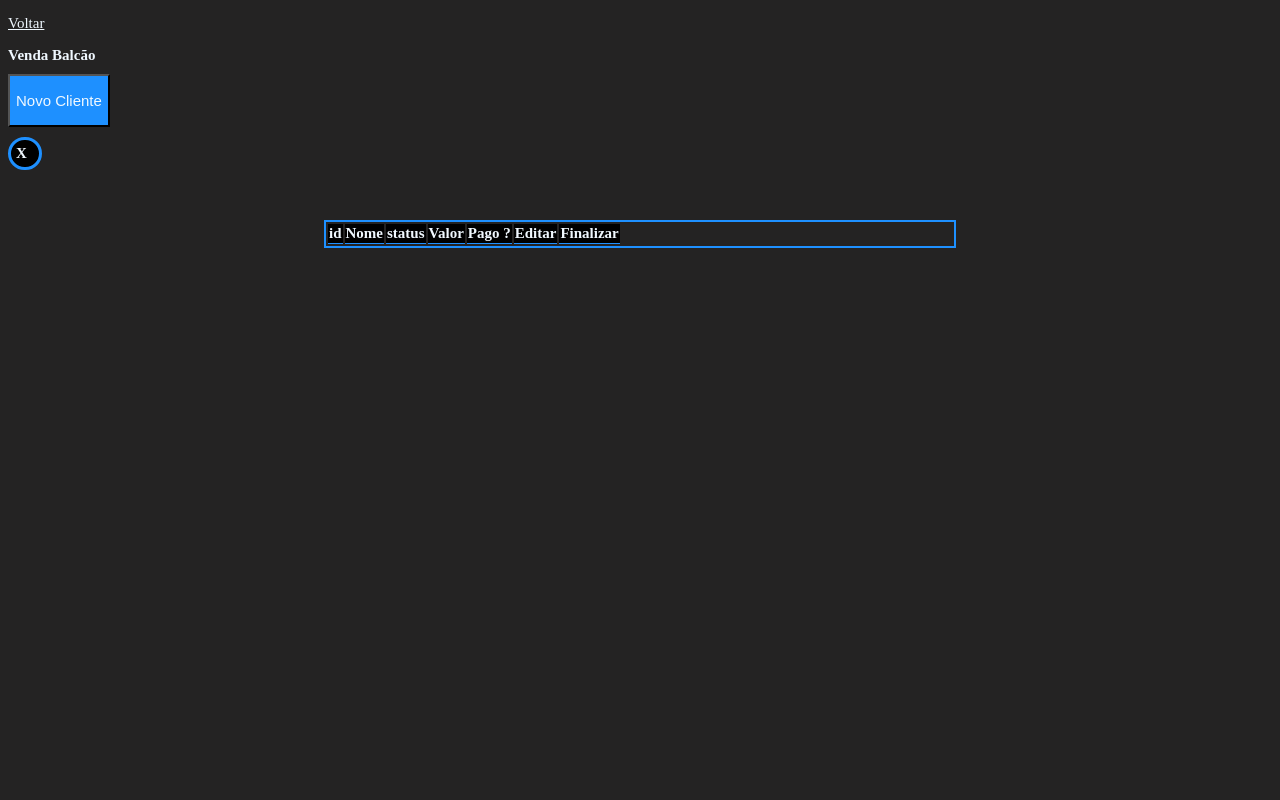
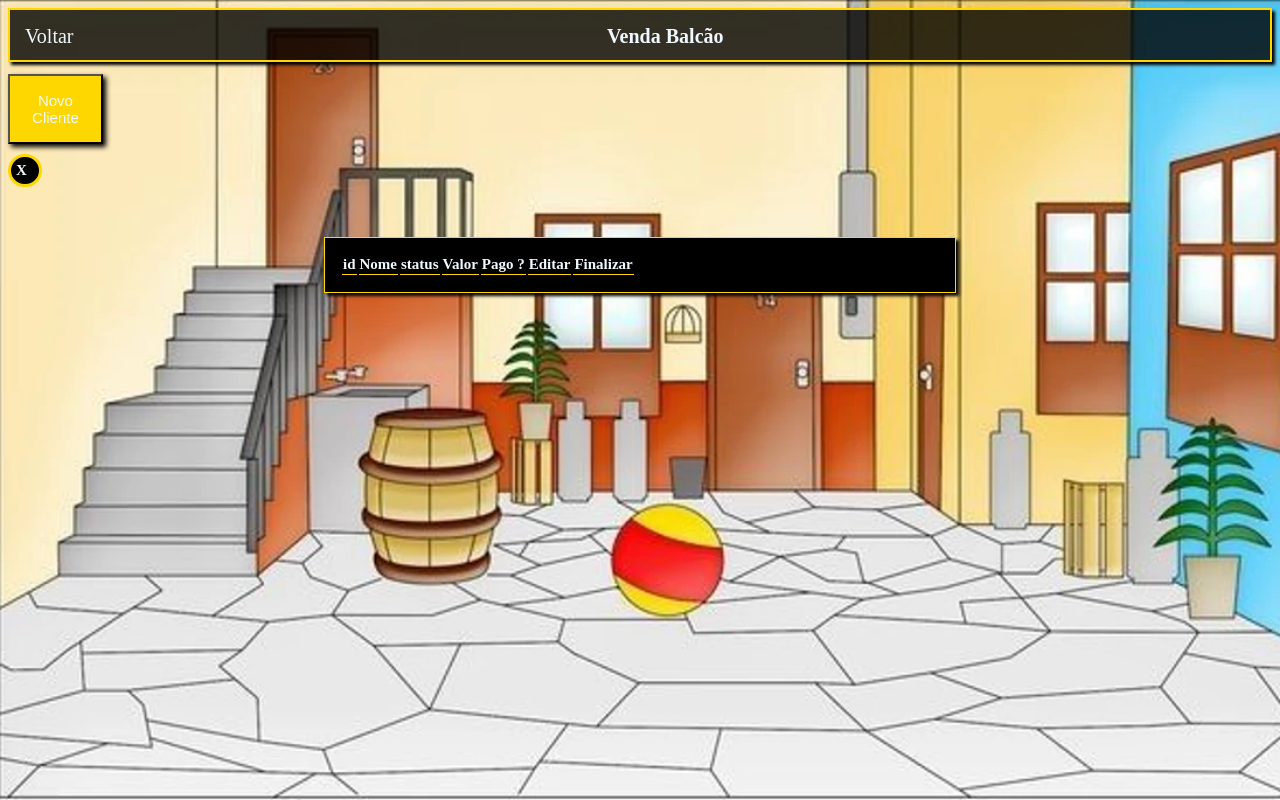
Before and after one commit to edsonvitor2/Projeto-Pastelaria, a website: page html/balcao.html in a window 1280 px wide. Drawn offline with Linux system fonts and the light colour scheme; no server answers.

Commit message:
atualização layout balcao e devilery e index

```diff
--- a/css/Balcao.css
+++ b/css/Balcao.css
@@ -4,6 +4,26 @@
 }
 body{
     background-color: #242323;
+    background-image: url('/icones/fundo.webp');
+    background-size: cover;
+    background-attachment: fixed;
+    background-repeat: no-repeat;
+}
+header{
+    border: solid 2px #FFD700;
+    background-color: rgba(0, 0, 0, 0.8);
+    box-shadow: 3px 3px 3px #000;
+    height: 50px;
+}
+header p{
+    font-size: 20px;
+    float: left;
+    width: 45%;
+    margin: 15px;
+}
+header h1{
+    font-size: 20px;
+    margin: 15px;
 }
 h2{
     text-align: center;
@@ -13,7 +33,7 @@ h2{
 }
 #parar-pedido{
     background-color: #000;
-    border: solid dodgerblue;
+    border: solid #FFD700;
     border-radius: 20px;
     width: 18px;
     padding: 5px;
@@ -21,29 +41,39 @@ h2{
 
 .pedidos{
     width: 50%;
+    padding: 15px;
     border: solid 2px;
     margin-top:50px ;
     margin-left: auto;
     margin-right: auto;
-    color: dodgerblue;
+    color: #000;
+    background-color:rgba(0, 0, 0, 1);
+    box-shadow: 3px 3px 3px #000;
     display: block;
+    border: solid 1px #FFD700;
 }
 .pedidos td{
-    border-bottom: solid 1px dodgerblue;
+    border-bottom: solid 1px #FFD700;
     padding: 10px;
     width:30%;
     background-color: #000;
 }
 th{
     background-color: #000;
-    border-bottom: solid 1px dodgerblue;
+    border-bottom: solid 1px #FFD700;
 }
 .Cardapio{
     display: none;
+    background-color: rgba(0, 0, 0, 0.8);
+    height: 100%;
+    width: 100%;
+    float: left;
+    border: solid 1px #FFD700;
+    box-shadow: 3px 3px 5px black;
 }
 button{
     cursor: pointer;
-    background-color: dodgerblue;
+    background-color: #FFD700;
 }
 .criar-clientes{
     position: absolute;
@@ -54,17 +84,16 @@ button{
     padding: 15px;
     border-radius: 15px;
     width: 28%;
-    color: aliceblue;
     display: none;
 }
 fieldset{
-    border: solid 3px dodgerblue;
+    border: solid 3px #FFD700;
 }
 legend{
-    border: solid 1px dodgerblue;
+    border: solid 1px #FFD700;
     border-radius:10px ;
     padding: 10px;
-    background-color: dodgerblue;
+    background-color: #FFD700;
 }
 legend.fechar{
     width: 20px;
@@ -128,29 +157,29 @@ button img.btn-carrinho{
     float: left;
 }
 .produtos{
-    border: solid  dodgerblue;
+    border: solid  #FFD700;
     width: 99.3%;
     margin: 5px;
 }
 .produtos td{
     background-color: #000;
-    border: solid 1px dodgerblue;
+    border: solid 1px #FFD700;
     padding: 5px;
 }
 .montar{
     margin: 1px;
     display: block;
-    border: solid 3px dodgerblue;
+    border: solid 3px #FFD700;
     height: 100%;
     float: left;
     background-color: black;
     width: 34.5%;
 }
 .montar td{
-    border-bottom:solid dodgerblue;
+    border-bottom:solid #FFD700;
 }
 .carrinho{
-    border: solid dodgerblue;
+    border: solid #FFD700;
     background-color: black;
     float: left;
     width: 34%;
@@ -167,14 +196,16 @@ h1.add-sabores{
 
 
 .produto{
-    border: solid 1px dodgerblue;
+    border: solid 1px #FFD700;
     width: 100%;
     height: 120px;
     float: left;
 }
 
-.nome-cliente{
-    display: block;
+.novo-cliente{
+    margin-top: 12px;
+    box-shadow: 3px 3px 5px #000;
+    width: 7.5%;
 }
 
 .qtd{
@@ -204,7 +235,7 @@ h1.add-sabores{
     font-size: 30px;
   }
   .fecharCardapioAdc{
-    border: solid dodgerblue;
+    border: solid #FFD700;
     color: red;
     font-family:Arial, Helvetica, sans-serif;
     font-size: 30px;
@@ -228,7 +259,7 @@ h1.add-sabores{
 .adicionais{
     width: 350px;
     border-radius: 15px;
-    border: solid dodgerblue;
+    border: solid #FFD700;
     display: none;
     position: fixed;
     top: 70px;
@@ -306,9 +337,9 @@ h1.add-sabores{
     text-align: center;
 }
 .td{
-    border-left: solid 1px dodgerblue;
-    border-bottom: solid 1px dodgerblue;
-    border-top: solid 1px dodgerblue;
+    border-left: solid 1px #FFD700;
+    border-bottom: solid 1px #FFD700;
+    border-top: solid 1px #FFD700;
     width: 14%;
 }
 
@@ -316,12 +347,12 @@ h1.add-sabores{
     margin: 1px;
     float: right;
     width: 30%;
-    border: solid dodgerblue;
+    border: solid #FFD700;
     background-color: #000;
 }
 .Pagamento{
     width:100%;
-    border: solid dodgerblue;
+    border: solid #FFD700;
 }
 .Total{
     width:20%;
--- a/css/delivery.css
+++ b/css/delivery.css
@@ -4,16 +4,47 @@
 }
 body{
     background-color: #242323;
+    background-image: url('/icones/fundo.webp');
+    background-size: cover;
+    background-attachment: fixed;
+    background-repeat: no-repeat;
+}
+header{
+    border: solid 2px #FFD700;
+    background-color: rgba(0, 0, 0, 0.8);
+    box-shadow: 3px 3px 3px #000;
+    height: 50px;
+}
+header p{
+    font-size: 20px;
+    float: left;
+    width: 45%;
+    margin: 15px;
+}
+header h1{
+    font-size: 20px;
+    margin: 15px;
 }
 h2{
     text-align: center;
+}
+.novo-cliente{
+    margin-top: 10px;
+    box-shadow: 3px 3px 5px #000;
+    width: 7%;
+}
+.abrir-painel{
+    color: #000;
+    padding: 15px;
+    font-weight: bolder;
 }
   .inputBox{
     width: 90%;
 }
 #parar-pedido{
     background-color: #000;
-    border: solid dodgerblue;
+    border: solid #FFD700;
+    box-shadow: 2px 2px 5px rgba(0, 0, 0, 0.2);
     border-radius: 20px;
     width: 18px;
     padding: 5px;
@@ -23,7 +54,7 @@ h2{
 }
 .entregar{
     width: 300px;
-    border: solid dodgerblue;
+    border: solid #FFD700;
     background-color: #000;
     border-radius: 25px;
     padding: 15px;
@@ -36,7 +67,7 @@ h2{
     color: #000;
 }
 .fecharEntregador{
-    border: solid dodgerblue;
+    border: solid #FFD700;
     color: red;
     font-size: 20px;
     border-radius: 25px;
@@ -52,29 +83,36 @@ h2{
 }
 .pedidos{
     width: 50%;
+    padding: 15px;
     border: solid 2px;
     margin-top:50px ;
     margin-left: auto;
     margin-right: auto;
-    color: dodgerblue;
+    color: #000;
+    background-color:rgba(0, 0, 0, 1);
+    box-shadow: 3px 3px 3px #000;
     display: block;
+    border: solid 1px #FFD700;
 }
 .pedidos td{
-    border-bottom: solid 1px dodgerblue;
+    border-bottom: solid 1px #FFD700;
     padding: 10px;
     width:30%;
-    background-color: #000;
 }
 th{
-    background-color: #000;
-    border-bottom: solid 1px dodgerblue;
+    border-bottom: solid 1px #FFD700;
 }
 .Cardapio{
     display: none;
+    background-color: rgba(0, 0, 0, 0.8);
+    height: 100%;
+    width: 100%;
+    float: left;
 }
 button{
     cursor: pointer;
-    background-color: dodgerblue;
+    background-color: #FFD700;
+    color: #000;
 }
 .criar-clientes{
     position: absolute;
@@ -85,17 +123,19 @@ button{
     padding: 15px;
     border-radius: 15px;
     width: 28%;
-    color: aliceblue;
     display: none;
 }
+legend{
+    color: #000;
+}
 fieldset{
-    border: solid 3px dodgerblue;
+    border: solid 3px #FFD700;
 }
 legend{
-    border: solid 1px dodgerblue;
+    border: solid 1px #FFD700;
     border-radius:10px ;
     padding: 10px;
-    background-color: dodgerblue;
+    background-color: #FFD700;
 }
 legend.fechar{
     width: 20px;
@@ -159,38 +199,35 @@ button img.btn-carrinho{
     float: left;
 }
 .produtos{
-    border: solid  dodgerblue;
+    border: solid  #FFD700;
     width: 99.3%;
     margin: 5px;
 }
 .produtos td{
     background-color: #000;
-    border: solid 1px dodgerblue;
+    border: solid 1px #FFD700;
     padding: 5px;
 }
 .montar{
     margin: 1px;
     display: block;
-    border: solid 3px dodgerblue;
-    height: 100%;
+    border: solid 3px #FFD700;
     float: left;
     background-color: black;
     width: 34.5%;
 }
 .montar td{
-    border-bottom:solid dodgerblue;
+    border-bottom:solid #FFD700;
 }
 .carrinho{
-    border: solid dodgerblue;
+    border: solid #FFD700;
     background-color: black;
     float: left;
     width: 34%;
     margin: 1px;
-    height: 100%;
 }
 .carrinho table{
     background-color: black;
-    height: 100%;
 }
 h1.add-sabores{
     text-align: center;
@@ -198,7 +235,7 @@ h1.add-sabores{
 
 
 .produto{
-    border: solid 1px dodgerblue;
+    border: solid 1px #FFD700;
     width: 100%;
     height: 120px;
     float: left;
@@ -235,7 +272,7 @@ h1.add-sabores{
     font-size: 30px;
   }
   .fecharCardapioAdc{
-    border: solid dodgerblue;
+    border: solid #FFD700;
     color: red;
     font-family:Arial, Helvetica, sans-serif;
     font-size: 30px;
@@ -258,7 +295,7 @@ h1.add-sabores{
 .adicionais{
     width: 350px;
     border-radius: 15px;
-    border: solid dodgerblue;
+    border: solid #FFD700;
     display: none;
     position: fixed;
     top: 70px;
@@ -336,9 +373,9 @@ h1.add-sabores{
     text-align: center;
 }
 .td{
-    border-left: solid 1px dodgerblue;
-    border-bottom: solid 1px dodgerblue;
-    border-top: solid 1px dodgerblue;
+    border-left: solid 1px #FFD700;
+    border-bottom: solid 1px #FFD700;
+    border-top: solid 1px #FFD700;
     width: 14%;
 }
 
@@ -346,12 +383,12 @@ h1.add-sabores{
     margin: 1px;
     float: right;
     width: 30%;
-    border: solid dodgerblue;
+    border: solid #FFD700;
     background-color: #000;
 }
 .Pagamento{
     width:100%;
-    border: solid dodgerblue;
+    border: solid #FFD700;
 }
 .Total{
     width:20%;
@@ -365,15 +402,6 @@ h1.add-sabores{
 #troco{
     width: 50px;
 }
-  footer {
-    background-color: dodgerblue;
-    padding: 10px;
-    position: fixed;
-    bottom: 0;
-    left: 0;
-    width: 100%;
-    text-align: center;
-  }
   .fecharcomanda{
     background-color: #000;
     width: 40%;
@@ -387,3 +415,12 @@ h1.add-sabores{
     width: 90%;
     margin: 15px;
   }
+  #fechar-paniel{
+    padding: 0;
+    margin: 0;
+    border: solid #FFD700;
+    border-radius: 50PX;
+    width: 20px;
+    font-size: 18px;
+    cursor: pointer;
+  }
--- a/css/index.css
+++ b/css/index.css
@@ -6,11 +6,14 @@
 
 header{
 height: 60px;
-border: solid dodgerblue;
+border: solid #FFD700;
 background-color: rgba(0, 0, 0, 0.8);
 }
 body{
-    background-color: #242323;
+    background-image: url('/icones/fundo.webp');
+    background-size: cover;
+    background-attachment: fixed;
+    background-repeat: no-repeat;
 }
 .menu{
     width: 50px;
@@ -25,38 +28,39 @@ body{
     top: -10px;
 }
 .main{
-    width: 62%;
+    width: 60%;
     height: 340px;
-    position: relative;
-    left: 20%;
-    top: 150px;
+    margin-left: auto;
+    margin-right: auto;
+    margin-top: 10%;
     background-color: rgba(0, 0, 0, 0.8);
     border-radius: 15px;
 }
 
 fieldset{
     width: 92%;
-    border: solid dodgerblue;
+    border: solid #FFD700;
     border-radius: 10px;
     margin-left: auto;
     margin-right: auto;
 }
 legend{
-    background-color: dodgerblue;
+    background-color: #FFD700;
     border-radius: 5px;
     padding: 15px;
-font-size: 18px;
+    font-size: 18px;
+    color: #000;
 }
 .Opcoes{
-    border: solid dodgerblue;
+    border: solid #FFD700;
     float: left;
-    width: 22%;
+    width: 21%;
     height: 100px;
     border-radius:10px ;
     font-size: 30px;
     text-align: center;
     padding-top:60px;
-    margin: 70px 10px 10px 10px;
+    margin: 30px 10px 10px 10px;
     cursor: pointer;
 }
 .mesa{
--- a/html/balcao.html
+++ b/html/balcao.html
@@ -11,6 +11,7 @@
         <a href="../index.html">
             <p>Voltar</p>
         </a>
+        <h1>Venda Balcão</h1>
 </header>
 <body>
 
@@ -47,7 +48,7 @@
     </form>
     </div>
 
-    <h1>Venda Balcão</h1>
+
 
     <div class="novo-cliente" id="novo-cliente">
         <button class="abrir-painel" id="abrir-painel">
```
Also changed, not shown: html/delivery.html (+3 -4 lines), icones/chaves.avif (added), icones/chaves2.jpg (added), icones/fundo.jfif (added), icones/fundo.webp (added).
